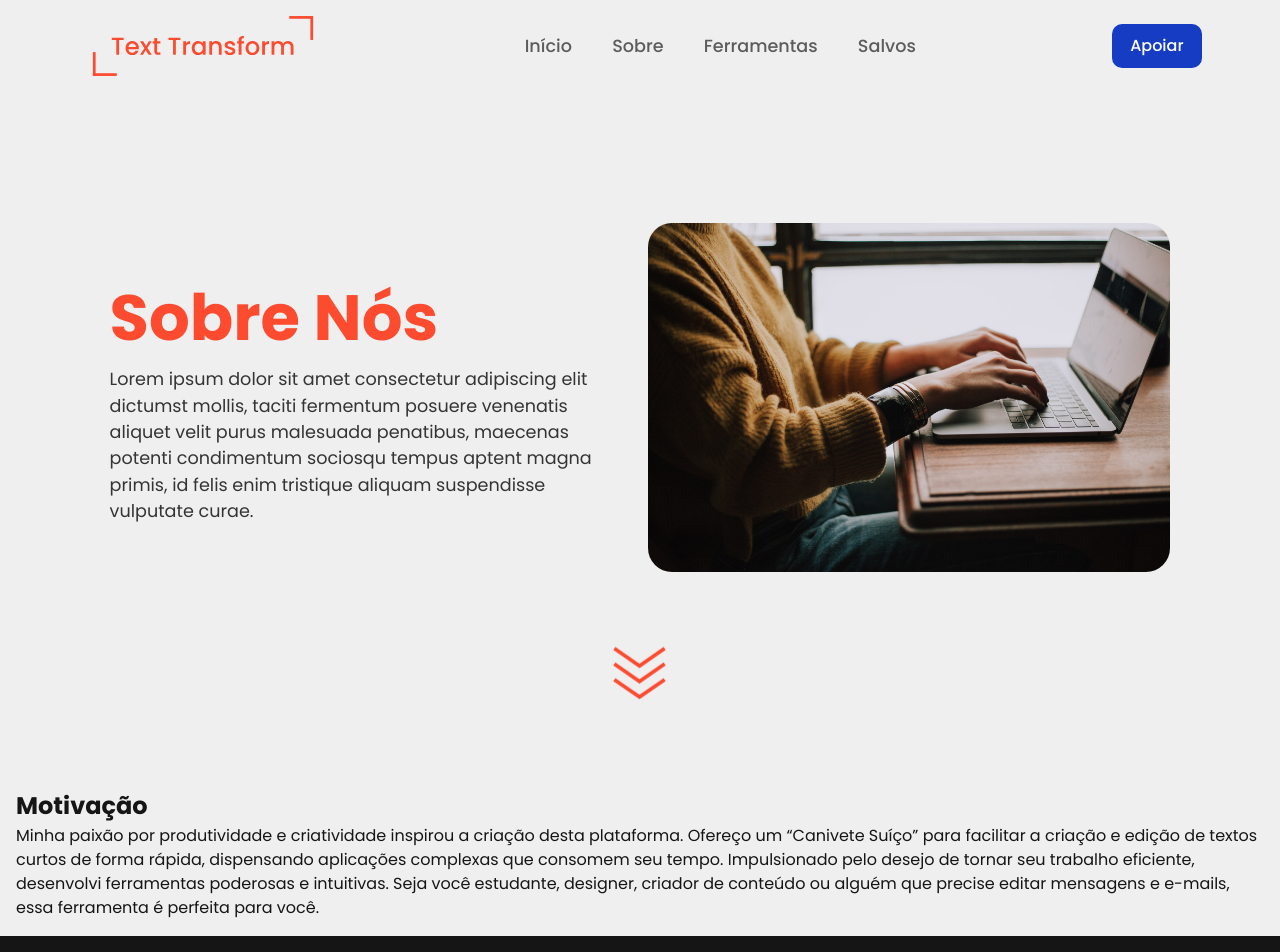
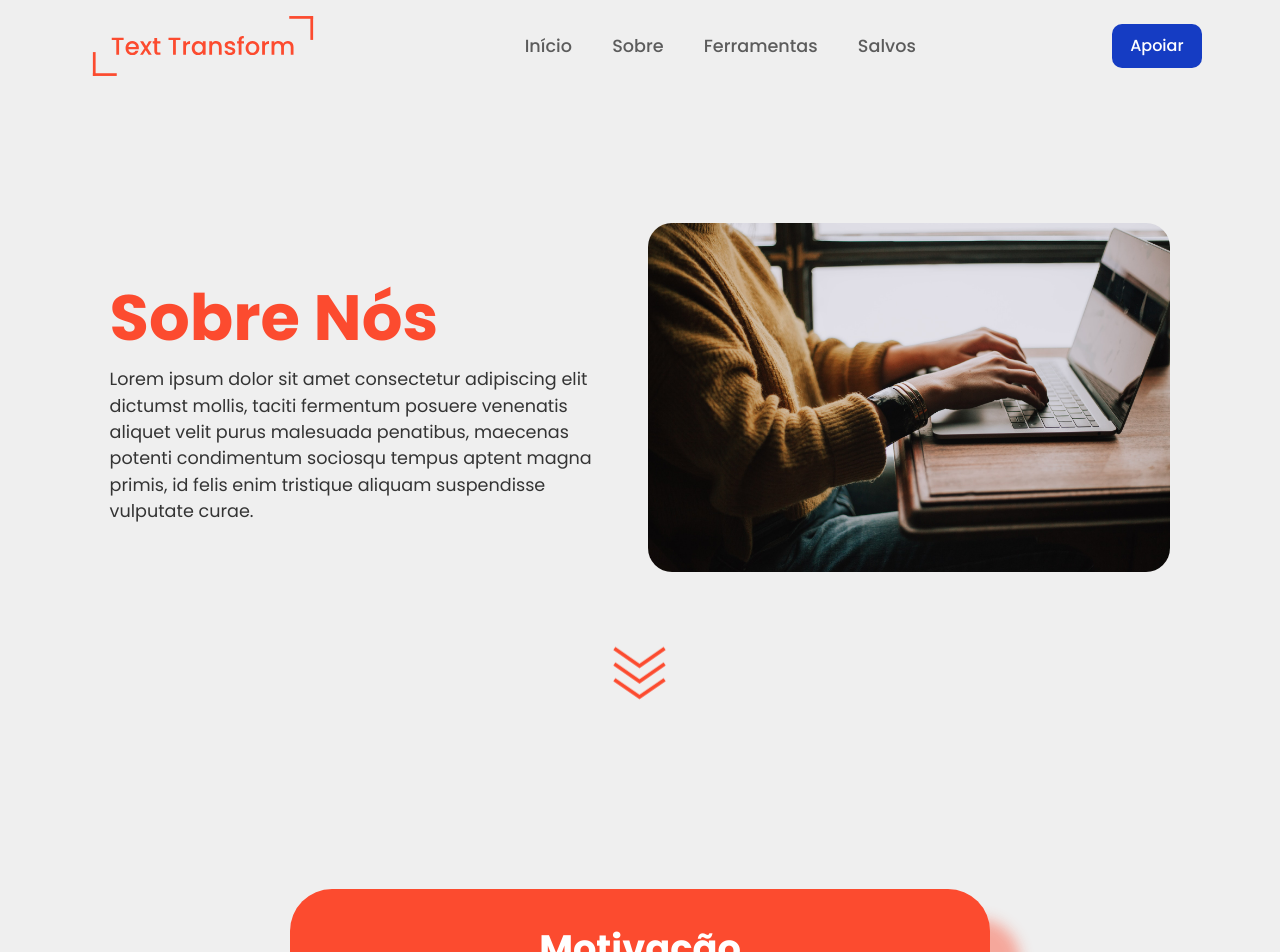
Before and after one commit to CauaRodrigues/text-transform, a Next.js app: page /sobre in a window 1280 px wide. Shown: the top 952 px of the page. Built offline with nearby package versions, Linux system fonts and the light colour scheme.

Commit message:
feat(user): box de motivação para criação do projeto

```diff
--- a/src/app/sobre/page.scss
+++ b/src/app/sobre/page.scss
@@ -2,7 +2,7 @@
 @use "@/styles/utils/fonts";
 @use "@/styles/utils/components";
 
-section.container--hero_about {
+section.hero_about {
   max-width: 1200px;
   width: 85%;
   min-height: 85vh;
@@ -86,3 +86,71 @@ section.container--hero_about {
     }
   }
 }
+
+section.motivation_about {
+  width: 100%;
+  min-height: 70vh;
+  padding: 24px 0;
+
+  display: flex;
+  justify-content: center;
+  align-items: center;
+
+  .box--motivation {
+    max-width: 700px;
+    width: 70%;
+    padding: 32px;
+    margin: 32px 0;
+
+    display: flex;
+    flex-direction: column;
+    align-items: center;
+    gap: 1rem;
+
+    border-radius: 42px;
+    background-color: colors.$primary-100;
+
+    color: colors.$light-100;
+    text-align: center;
+
+    @media (min-width: 802px) {
+      box-shadow: 30px 30px 14px 0px colors.$primary-300;
+    }
+
+    @media (max-width: 802px) and (min-width: 802px) {
+      width: 85%;
+    }
+
+    @media (max-width: 600px) {
+      width: 100%;
+    }
+
+    h2 {
+      @include components.typography(
+        fonts.$sz-large-x,
+        colors.$light-100,
+        fonts.$wg-bold
+      );
+    }
+
+    p {
+      @include components.typography(
+        fonts.$sz-medium,
+        colors.$light-100,
+        fonts.$wg-regular
+      );
+    }
+
+    @media (max-width: 480px) {
+      padding: 16px;
+
+      h2 {
+        font-size: fonts.$sz-large;
+      }
+
+      p {
+        font-size: fonts.$sz-normal;
+      }
+    }
+  }
+}
--- a/src/app/sobre/page.tsx
+++ b/src/app/sobre/page.tsx
@@ -9,7 +9,7 @@ export default function About() {
       <Header />
 
       <main>
-        <section className="container--hero_about">
+        <section className="hero_about">
           <div className="container--content_about">
             <div className="box--content_text">
               <h1>Sobre Nós</h1>
@@ -40,8 +40,8 @@ export default function About() {
           />
         </section>
 
-        <section>
-          <div>
+        <section className="motivation_about">
+          <div className="box--motivation">
             <h2>Motivação</h2>
 
             <p>
--- a/src/styles/utils/_colors.scss
+++ b/src/styles/utils/_colors.scss
@@ -1,6 +1,7 @@
 $primary-transparent: #fc4b2f0d;
 $primary-100: #fc4b2f;
 $primary-200: #ff2f0f;
+$primary-300: rgba(252, 75, 47, 0.44);
 
 $secondary-transparent: #2d303942;
 $secondary-100: #0c101e;
--- a/src/styles/utils/_fonts.scss
+++ b/src/styles/utils/_fonts.scss
@@ -1,16 +1,20 @@
+// Weight
 $wg-light: 300;
 $wg-regular: 400;
 $wg-medium: 500;
 $wg-semibold: 600;
 $wg-bold: 700;
 
+// Sizes
 $sz-small-xx: 0.76rem;
 $sz-small-x: min(0.8rem, 3vw);
 $sz-small: min(0.9rem, 4vw);
+
 $sz-normal: min(1rem, 6vw);
 $sz-regular: min(1.1rem, 8vw);
-$sz-medium: min(1.16rem, 9vw);
+$sz-medium: min(1.16rem, 6vw);
+
 $sz-large: min(1.45rem, 6vw);
-$sz-large-x: min(2rem, 8vw);
+$sz-large-x: min(2.3rem, 8vw);
 $sz-large-xx: min(4rem, 12vw);
 $sz-large-xxx: min(5rem, 12vw);
```
